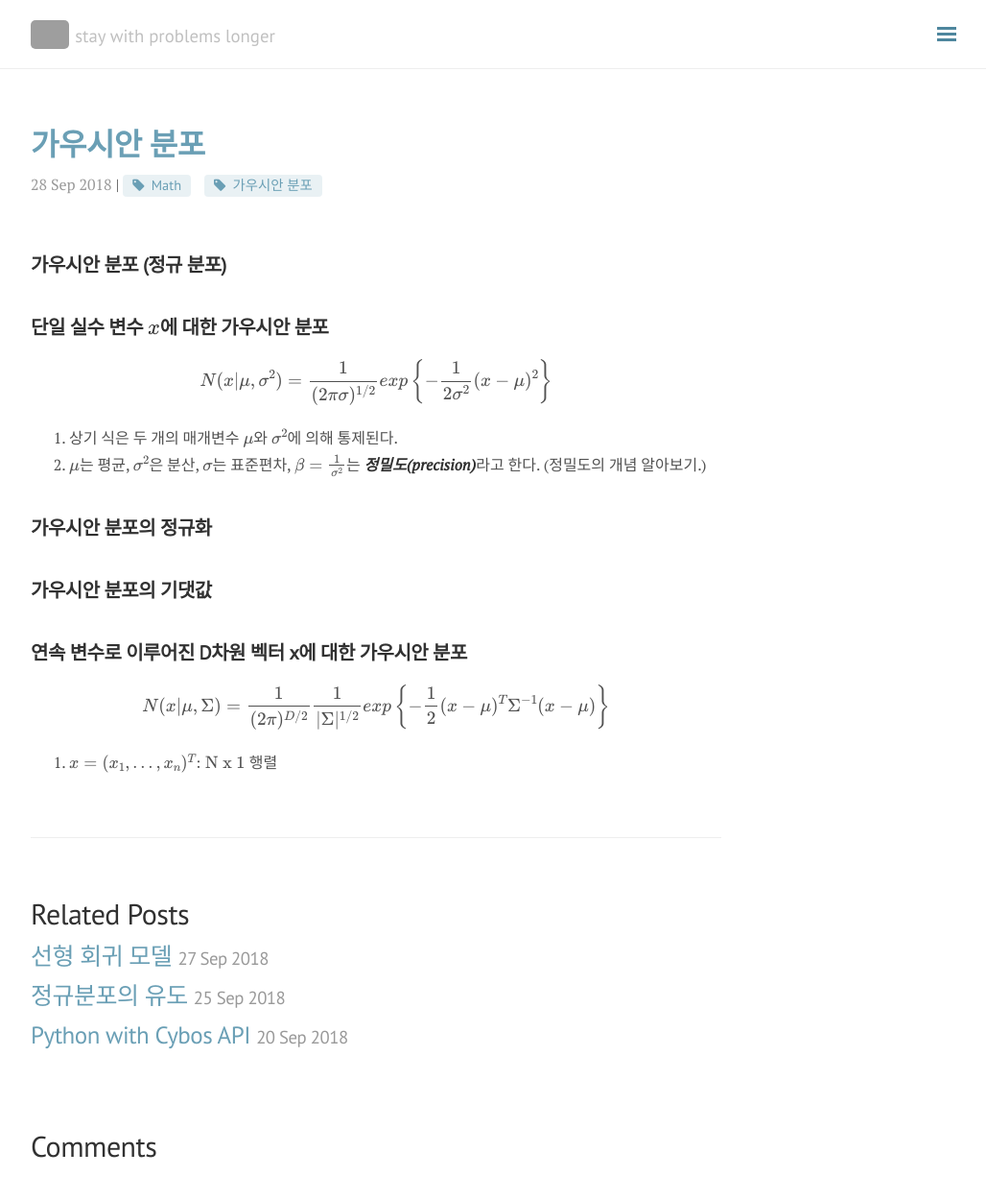
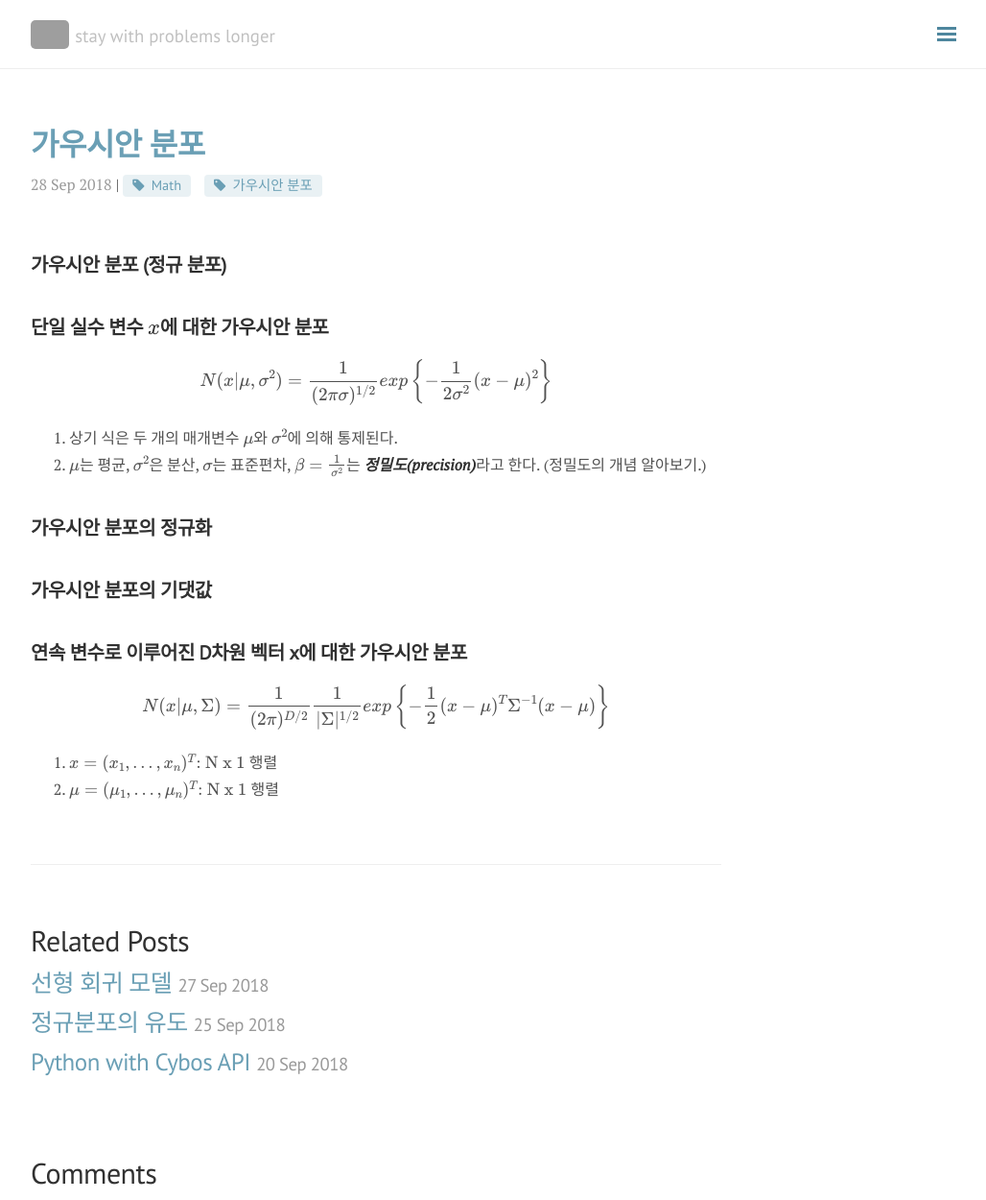
Before and after one commit to seokhoonj/seokhoonj.github.io, a Jekyll site: the page built from _posts/Math/2018-09-28-Math-gaussian_distribution.md, in a window 1280 px wide and 1250 px high. Shown: the whole window at 96% size, without its empty margins (248-1276 px from the left). Built offline with Jekyll 4.4.1, drawn with Linux system fonts in a browser that asks for light colours; nearby versions of some CDN libraries; formulas are drawn with MathJax 3; comment, search, counter and statistics services are not loaded; grey boxes are pictures that could not be loaded.

Commit message:
add _posts

```diff
--- a/_posts/Math/2018-09-28-Math-gaussian_distribution.md
+++ b/_posts/Math/2018-09-28-Math-gaussian_distribution.md
@@ -22,3 +22,4 @@ comments: false
 ## 연속 변수로 이루어진 D차원 벡터 x에 대한 가우시안 분포
 \\( N(x\|\mu, \Sigma) = \frac{1}{(2\pi)^{D/2}}\frac{1}{\|\Sigma\|^{1/2}} exp\left\lbrace-\frac{1}{2}(x-\mu)^T\Sigma^{-1}(x-\mu)\right\rbrace \\)
 1. $x = (x\_1, \ldots, x\_n)^T \text{: N x 1 행렬}$
+2. $\mu = (\mu\_1, \ldots, \mu\_n)^T \text{: N x 1 행렬}$
```
